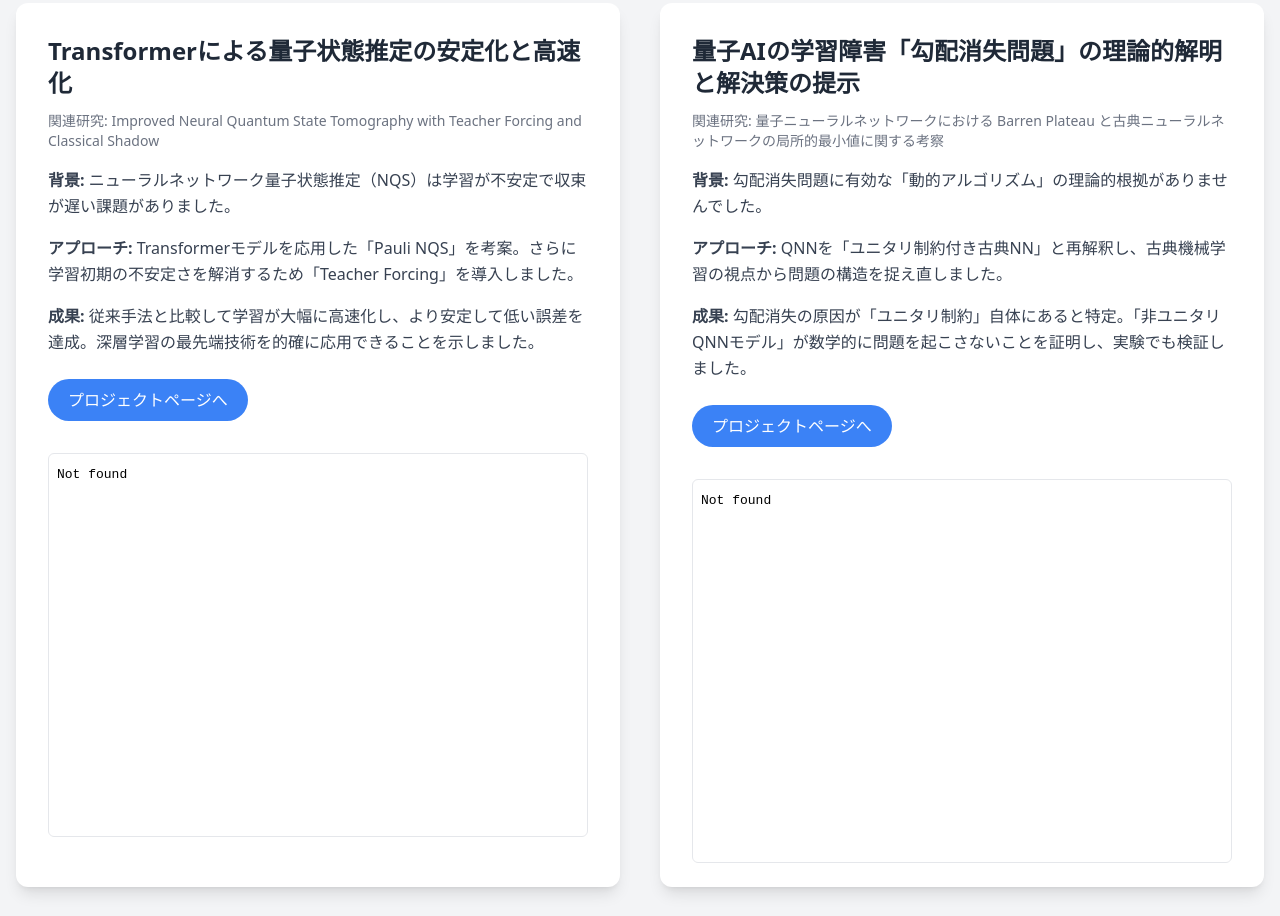
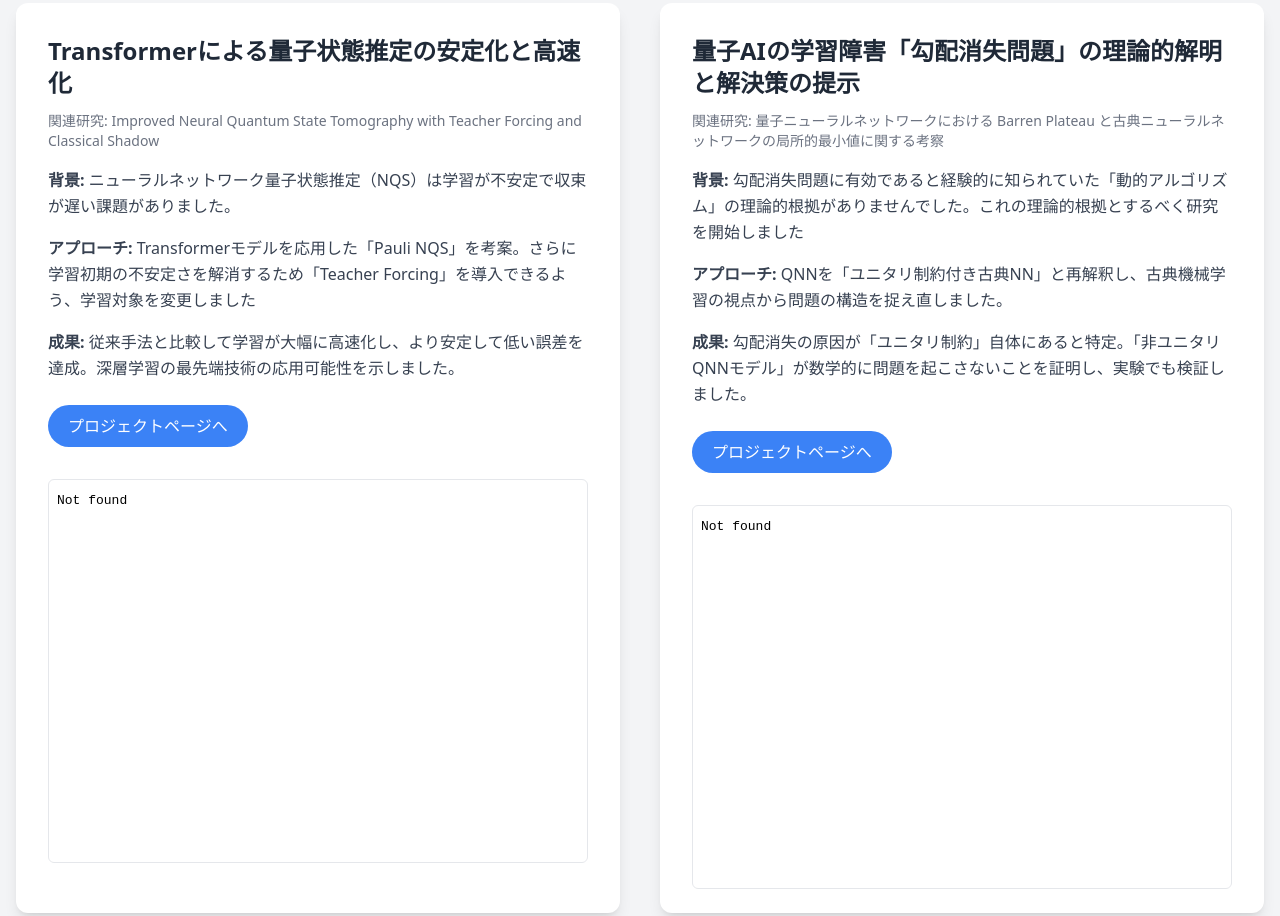
Before and after one commit to 2463/poster_papers, a plain HTML site: page index.html in a window 1280 px wide. Shown: the part 1321-2237 px from the top of the page. Drawn offline with nearby package versions, Linux system fonts and the light colour scheme.

Commit message:
Improved description

```diff
--- a/index.html
+++ b/index.html
@@ -13,7 +13,7 @@
     <header class="mb-16 text-center">
       <h1 class="text-4xl md:text-5xl font-bold text-gray-900 mb-4">量子AIの実用化を加速する、理論と実装を繋ぐ研究開発</h1>
       <p class="text-lg text-gray-700 max-w-4xl mx-auto">
-        私の研究は、次世代のコア技術として期待される量子AI、特にその社会実装を阻む根源的な課題の解決に焦点を当てています。量子AIの学習が進まなくなる「勾配消失問題」をはじめとするボトルネックに対し、古典AI（深層学習）との融合、高性能シミュレーション技術、そして最先端の機械学習モデルを駆使して、理論と現実のコードのギャップを埋める実践的なソリューションを開発してきました。
+        私の研究は、次世代のコア技術として期待される量子AI、特にその社会実装を阻む根源的な課題の解決に焦点を当てています。量子AIの学習が進まなくなる「勾配消失問題」をはじめとするボトルネックに対し、古典AI（深層学習）との融合、高性能シミュレーション技術、そして最先端の機械学習モデルを駆使して、実践的なソリューションを開発してきました。
       </p>
     </header>
 
@@ -65,8 +65,8 @@
             <p class="text-sm text-gray-500 mb-4">関連研究: Improved Neural Quantum State Tomography with Teacher Forcing and Classical Shadow</p>
             <div class="space-y-4 text-gray-700">
               <p><strong class="font-semibold">背景:</strong> ニューラルネットワーク量子状態推定（NQS）は学習が不安定で収束が遅い課題がありました。</p>
-              <p><strong class="font-semibold">アプローチ:</strong> Transformerモデルを応用した「Pauli NQS」を考案。さらに学習初期の不安定さを解消するため「Teacher Forcing」を導入しました。</p>
-              <p><strong class="font-semibold">成果:</strong> 従来手法と比較して学習が大幅に高速化し、より安定して低い誤差を達成。深層学習の最先端技術を的確に応用できることを示しました。</p>
+              <p><strong class="font-semibold">アプローチ:</strong> Transformerモデルを応用した「Pauli NQS」を考案。さらに学習初期の不安定さを解消するため「Teacher Forcing」を導入できるよう、学習対象を変更しました</p>
+              <p><strong class="font-semibold">成果:</strong> 従来手法と比較して学習が大幅に高速化し、より安定して低い誤差を達成。深層学習の最先端技術の応用可能性を示しました。</p>
             </div>
             <a href="projects/nqs.html" class="inline-block bg-blue-500 text-white px-5 py-2 rounded-full mt-6 hover:bg-blue-600 transition-colors">プロジェクトページへ</a>
           </div>
@@ -81,7 +81,7 @@
             <h3 class="text-2xl font-bold mb-3">量子AIの学習障害「勾配消失問題」の理論的解明と解決策の提示</h3>
             <p class="text-sm text-gray-500 mb-4">関連研究: 量子ニューラルネットワークにおける Barren Plateau と古典ニューラルネットワークの局所的最小値に関する考察</p>
             <div class="space-y-4 text-gray-700">
-              <p><strong class="font-semibold">背景:</strong> 勾配消失問題に有効な「動的アルゴリズム」の理論的根拠がありませんでした。</p>
+              <p><strong class="font-semibold">背景:</strong> 勾配消失問題に有効であると経験的に知られていた「動的アルゴリズム」の理論的根拠がありませんでした。これの理論的根拠とするべく研究を開始しました</p>
               <p><strong class="font-semibold">アプローチ:</strong> QNNを「ユニタリ制約付き古典NN」と再解釈し、古典機械学習の視点から問題の構造を捉え直しました。</p>
               <p><strong class="font-semibold">成果:</strong> 勾配消失の原因が「ユニタリ制約」自体にあると特定。「非ユニタリQNNモデル」が数学的に問題を起こさないことを証明し、実験でも検証しました。</p>
             </div>
@@ -140,7 +140,7 @@
       <div class="bg-white rounded-xl shadow-lg p-6 md:p-8 max-w-4xl mx-auto">
         <ul class="space-y-4 text-lg">
           <li class="flex items-start"><span class="font-bold text-blue-500 mr-3">✓</span><div><strong class="font-semibold">課題発見・解決能力:</strong> プロジェクトの成功を阻む本質的な問題（実装上の性能ボトルネックから理論上の未解明な現象まで）を見抜く力。</div></li>
-          <li class="flex items-start"><span class="font-bold text-blue-500 mr-3">✓</span><div><strong class="font-semibold">実装力と技術的胆力:</strong> Rustでの再実装やPython FFIの構築など、性能が求められる場面で最適なツールを選択し、最後までやり遂げる実装力。</div></li>
+          <li class="flex items-start"><span class="font-bold text-blue-500 mr-3">✓</span><div><strong class="font-semibold">実装力と技術的:</strong> Rustでの再実装やPython FFIの構築など、性能が求められる場面で最適なツールを選択し、最後までやり遂げる実装力。</div></li>
           <li class="flex items-start"><span class="font-bold text-blue-500 mr-3">✓</span><div><strong class="font-semibold">先端技術の応用力:</strong> Transformerのような深層学習の最新モデルを、量子計算という異なるドメインの課題解決のために応用・改良する柔軟な発想力。</div></li>
           <li class="flex items-start"><span class="font-bold text-blue-500 mr-3">✓</span><div><strong class="font-semibold">分野を横断する理論構築能力:</strong> 古典機械学習と量子物理学の知見を融合させ、新たな理論的枠組みを構築し、問題の根本原因を突き止める力。</div></li>
         </ul>
```
